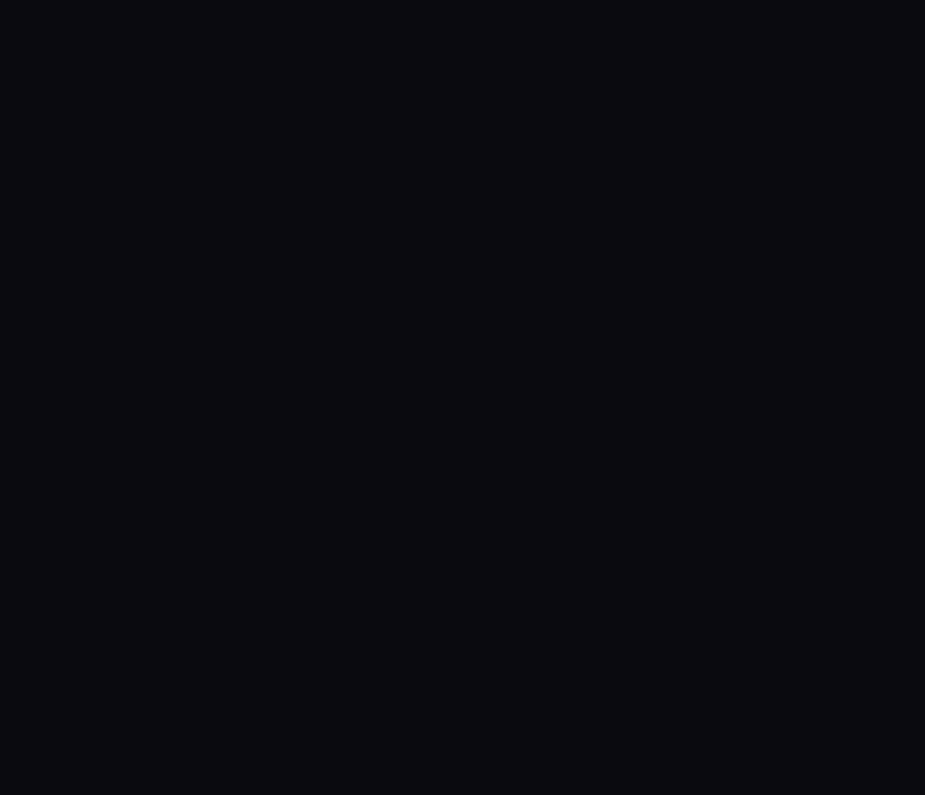
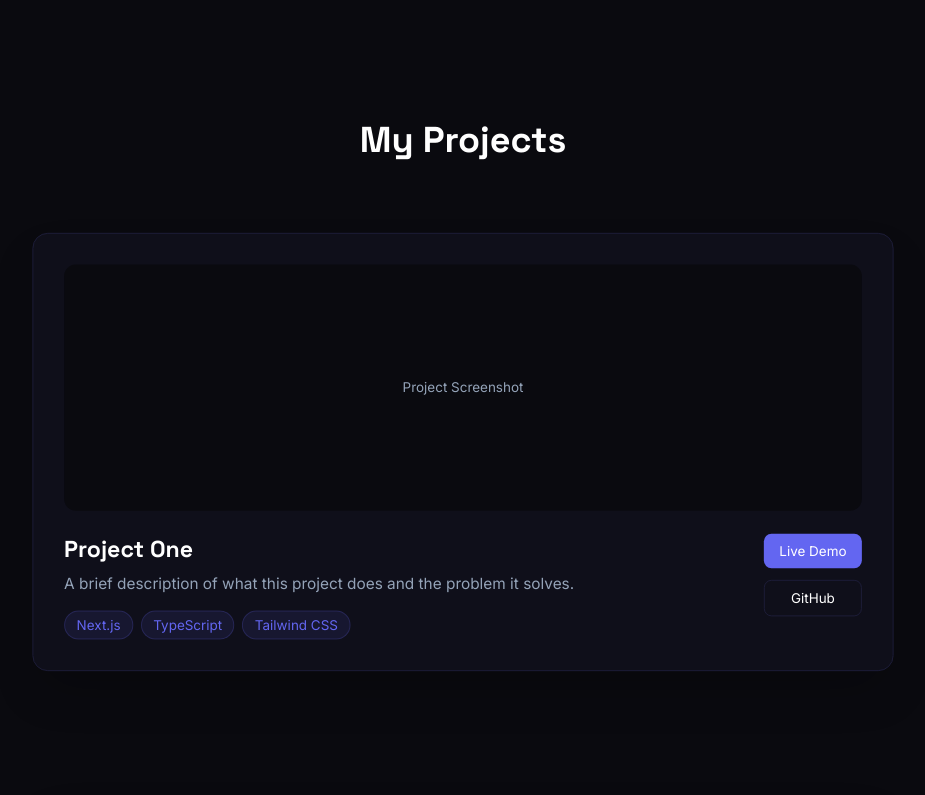
Before and after one commit to Zaheer-Hassan/portfolio, a Next.js app: page / in a window 1280 px wide. Shown: the part 1260-2055 px from the top of the page, without its empty margins (177-1102 px from the left). Before the commit the page ends 1284 px from the top, so only its background shows below. Built offline with nearby package versions, Linux system fonts and the light colour scheme.

Commit message:
feat: add Projects section with sticky stacking cards on scroll

```diff
--- a/app/page.tsx
+++ b/app/page.tsx
@@ -1,6 +1,7 @@
 import Navbar from "@/components/Navbar";
 import Hero from "@/components/Hero";
 import About from "@/components/About";
+import Projects from "@/components/Projects";
 
 export default function Home() {
   return (
@@ -9,6 +10,7 @@ export default function Home() {
       <main>
         <Hero />
         <About />
+        <Projects />
       </main>
     </>
   );
--- /dev/null
+++ b/components/Projects.tsx
@@ -0,0 +1,115 @@
+"use client";
+
+import { motion, useScroll, useTransform } from "framer-motion";
+import { useRef } from "react";
+import { projects } from "@/data/projects";
+
+function ProjectCard({
+  project,
+  index,
+  total,
+}: {
+  project: (typeof projects)[0];
+  index: number;
+  total: number;
+}) {
+  const cardRef = useRef<HTMLDivElement>(null);
+  const { scrollYProgress } = useScroll({
+    target: cardRef,
+    offset: ["start end", "start start"],
+  });
+
+  const scale = useTransform(
+    scrollYProgress,
+    [0, 1],
+    [0.9, 1]
+  );
+
+  const topOffset = 80 + index * 20;
+
+  return (
+    <div ref={cardRef} className="h-[70vh]" style={{ zIndex: total - index }}>
+      <motion.div
+        style={{
+          scale,
+          top: `${topOffset}px`,
+        }}
+        className="sticky w-full max-w-4xl mx-auto rounded-2xl border border-border bg-card p-6 md:p-8 shadow-2xl"
+      >
+        {/* Project image placeholder */}
+        <div className="w-full h-48 md:h-64 bg-background rounded-xl mb-6 flex items-center justify-center overflow-hidden">
+          <span className="text-muted text-sm">Project Screenshot</span>
+        </div>
+
+        <div className="flex flex-col md:flex-row md:items-start md:justify-between gap-4">
+          <div className="flex-1">
+            <h3 className="text-2xl font-heading font-bold mb-2">
+              {project.title}
+            </h3>
+            <p className="text-muted mb-4">{project.description}</p>
+            <div className="flex flex-wrap gap-2">
+              {project.tech.map((t) => (
+                <span
+                  key={t}
+                  className="px-3 py-1 text-sm bg-primary/10 text-primary border border-primary/20 rounded-full"
+                >
+                  {t}
+                </span>
+              ))}
+            </div>
+          </div>
+
+          <div className="flex gap-3 md:flex-col">
+            {project.liveUrl && (
+              <a
+                href={project.liveUrl}
+                target="_blank"
+                rel="noopener noreferrer"
+                className="px-4 py-2 text-sm bg-primary hover:bg-primary/80 text-white rounded-lg transition-colors text-center"
+              >
+                Live Demo
+              </a>
+            )}
+            {project.githubUrl && (
+              <a
+                href={project.githubUrl}
+                target="_blank"
+                rel="noopener noreferrer"
+                className="px-4 py-2 text-sm border border-border hover:border-primary text-white rounded-lg transition-colors text-center"
+              >
+                GitHub
+              </a>
+            )}
+          </div>
+        </div>
+      </motion.div>
+    </div>
+  );
+}
+
+export default function Projects() {
+  return (
+    <section id="projects" className="py-24 px-6">
+      <motion.h2
+        initial={{ opacity: 0, y: 20 }}
+        whileInView={{ opacity: 1, y: 0 }}
+        viewport={{ once: true }}
+        transition={{ duration: 0.5 }}
+        className="text-3xl md:text-4xl font-heading font-bold text-center mb-16"
+      >
+        My Projects
+      </motion.h2>
+
+      <div className="max-w-4xl mx-auto">
+        {projects.map((project, i) => (
+          <ProjectCard
+            key={project.id}
+            project={project}
+            index={i}
+            total={projects.length}
+          />
+        ))}
+      </div>
+    </section>
+  );
+}
```
